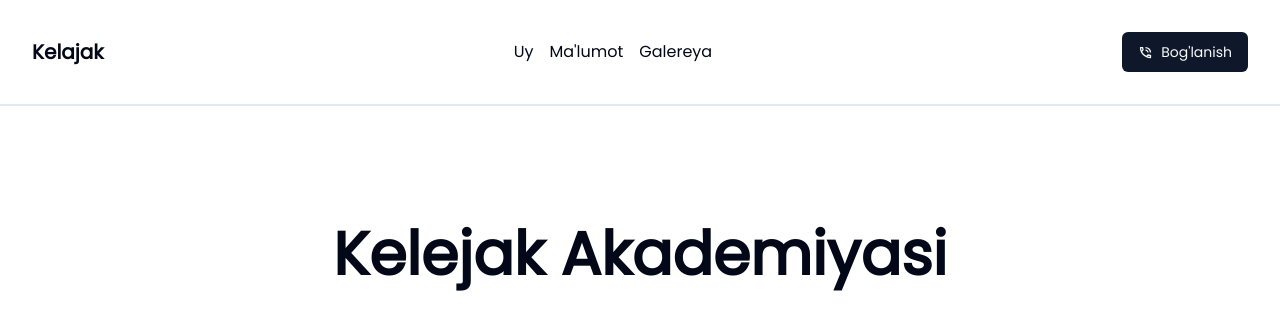
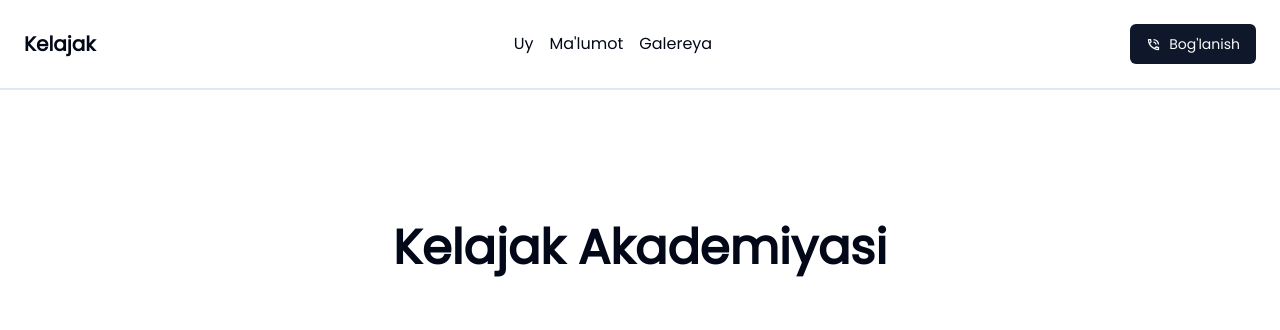
Before and after one commit to abdulakimov/next-kelajak-akademiyasi, a Next.js app: page / in a window 1280 px wide. Shown: the top 330 px of the page. Built offline with nearby package versions, Linux system fonts and the light colour scheme.

Commit message:
Finishing Navbar component

```diff
--- a/components/hero.tsx
+++ b/components/hero.tsx
@@ -2,8 +2,8 @@ import React from 'react'
 
 function Hero() {
     return (
-        <div className='px-5 pt-56 h-screen flex justify-center'>
-            <h1 className='text-6xl font-bold'>Kelejak Akademiyasi</h1>
+        <div className='px-8 pt-56 h-screen flex justify-center'>
+            <h1 className='text-5xl font-bold'>Kelajak Akademiyasi</h1>
         </div>
     )
 }
--- a/components/navbar.tsx
+++ b/components/navbar.tsx
@@ -14,7 +14,7 @@ function Navbar() {
 
   return (
     <div className='overflow-hidden'>
-      <nav className='w-full p-8 flex flex-row justify-between items-center border-b-2 backdrop-blur-sm fixed z-10'>
+      <nav className='w-full p-6 flex flex-row justify-between items-center border-b-2 backdrop-blur-sm fixed z-10'>
         <h1 className='cursor-pointer text-xl font-bold'>Kelajak</h1>
         <ul className='flex flex-row gap-4 items-center max-sm:hidden'>
           <li className='cursor-pointer'>Uy</li>
```
